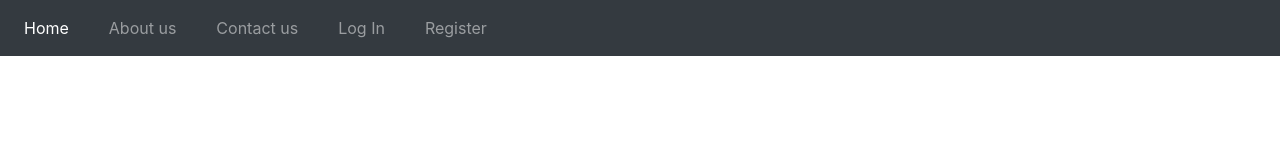
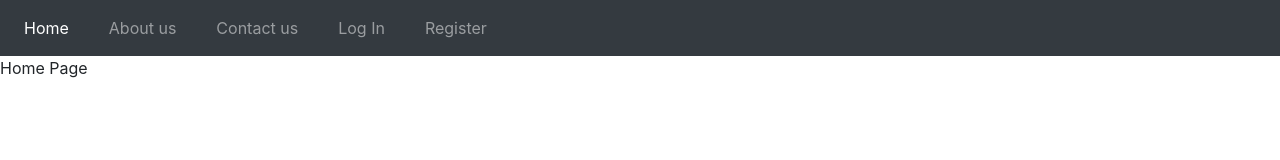
Before and after one commit to pabli44/HairAppFE, an Angular app: page /home in a window 1280 px wide. Before the commit this address led to /. Shown: the top 160 px of the page. Built offline with nearby package versions, Linux system fonts and the light colour scheme.

Commit message:
Home Component an navigation

```diff
--- a/src/app/app-routing.module.ts
+++ b/src/app/app-routing.module.ts
@@ -3,12 +3,14 @@ import {ModuleWithProviders} from '@angular/core';
 import { Routes, RouterModule } from '@angular/router';
 
 //import components
+import { HomeComponent } from './components/home/home.component';
 import { ContactComponent } from './components/contact/contact.component';
 import { RegisterComponent } from './components/register/register.component';
 import { AboutComponent } from './components/about/about.component';
 import { LoginComponent } from './components/login/login.component';
 
 const routes: Routes = [
+  {path: 'home', component: HomeComponent},
   {path: 'contact', component: ContactComponent},
   {path: 'register', component: RegisterComponent},
   {path: 'about', component: AboutComponent},
--- a/src/app/app.component.html
+++ b/src/app/app.component.html
@@ -9,7 +9,7 @@
   <div class="collapse navbar-collapse" id="navbarText">
     <ul class="navbar-nav mr-auto">
       <li class="nav-item active mr-4">
-        <a class="nav-link" href="#">Home <span class="sr-only">(current)</span></a>
+        <a [routerLink] = "['/home']" class="nav-link" href="#">Home </a>
       </li>
       <li class="nav-item mr-4">
         <a [routerLink] = "['/about']" class="nav-link" href="#">About us</a>
--- a/src/app/app.module.ts
+++ b/src/app/app.module.ts
@@ -6,6 +6,7 @@ import { FormsModule, ReactiveFormsModule } from '@angular/forms';
 
 //components
 import { AppComponent } from './app.component';
+import { HomeComponent } from './components/home/home.component';
 import { ContactComponent } from './components/contact/contact.component';
 import { RegisterComponent } from './components/register/register.component';
 import { AboutComponent } from './components/about/about.component';
@@ -20,6 +21,7 @@ import { NumerosDirective } from './directives/numeros.directive';
 @NgModule({
   declarations: [
     AppComponent,
+    HomeComponent,
     ContactComponent,
     RegisterComponent,
     AboutComponent,
--- /dev/null
+++ b/src/app/components/home/home.component.html
@@ -0,0 +1 @@
+{{title}}
--- /dev/null
+++ b/src/app/components/home/home.component.ts
@@ -0,0 +1,13 @@
+import { Component } from '@angular/core';
+
+
+@Component({
+    selector: 'home',
+    templateUrl: './home.component.html',
+    styleUrls: ['./home.component.less']
+
+})
+
+export class HomeComponent{
+    title = "Home Page";
+}
```
Also changed, not shown: src/app/components/home/home.component.less (added).
